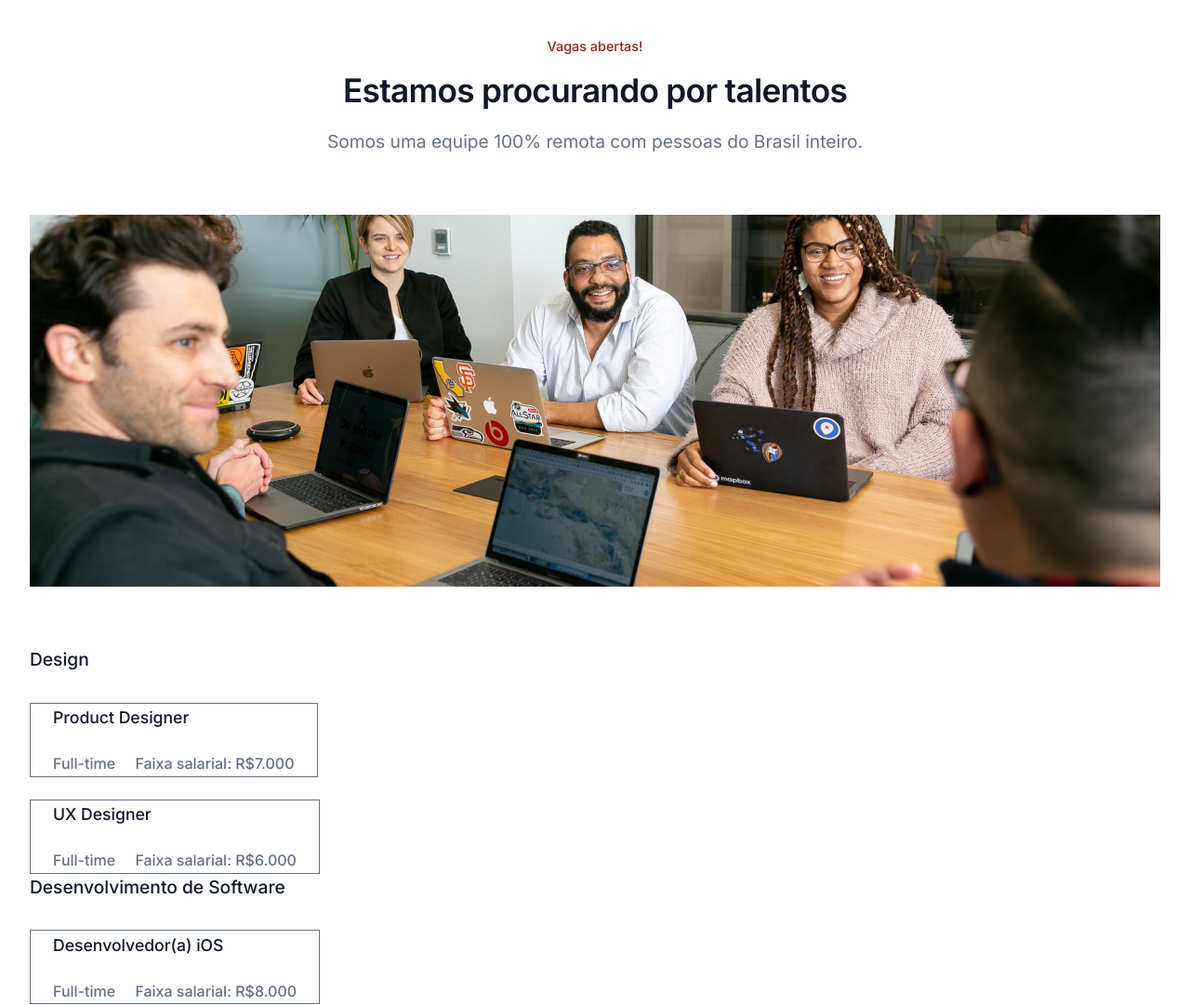
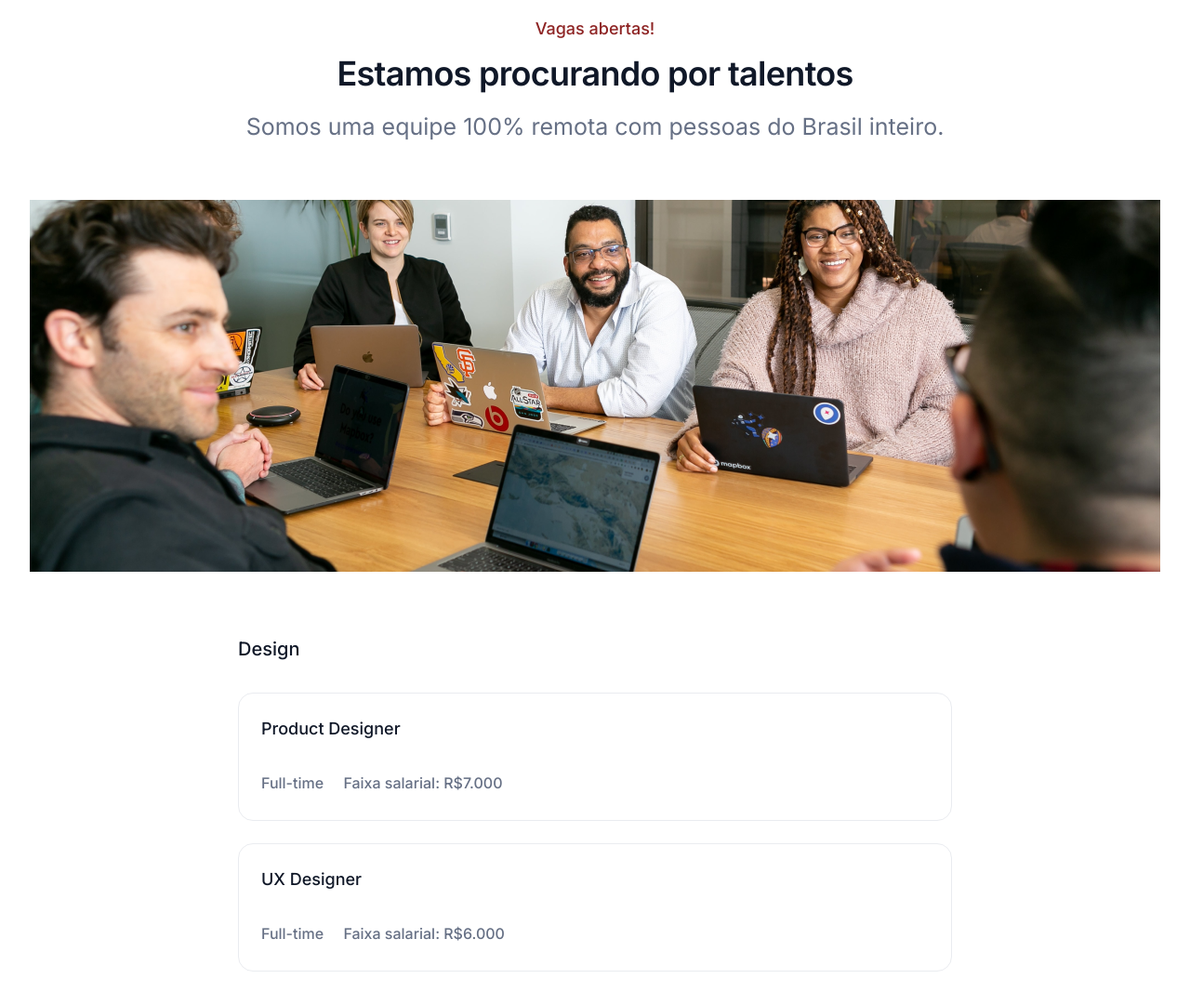
Before and after one commit to IsacGriz/7DaysOfCode, a plain HTML site: page index.html in a window 1280 px wide. Shown: the part 800-1881 px from the top of the page at 93% size. Drawn offline with Linux system fonts and the light colour scheme; a web font is replaced by a local one.

Commit message:
Seção de vagas

```diff
--- a/index.html
+++ b/index.html
@@ -105,54 +105,70 @@
       <!-- Seção de vagas -->
 
       <section class="vagas">
-        <!-- Título -->
-
         <div class="titulo">
           <p>Vagas abertas!</p>
           <h2>Estamos procurando por talentos</h2>
-          <p>Somos uma equipe 100% remota com pessoas do Brasil inteiro.</p>
-        </div>
-
-        <!-- Imagem -->
-
+          <p class="lastchild">
+            Somos uma equipe 100% remota com pessoas do Brasil inteiro.
+          </p>
           <img
             src="./assets/executivos.png"
             alt="várias pessoas sentadas à uma mesa"
           />
-
-        <!-- Vagas Design  -->
-
-        <div class="lista">
+        </div>
+        <div class="descricaovagas">
+          <div class="subdescricao">
+            <dl>
               <h2>Design</h2>
-          <ul>
-            <li>
+              <div>
+                <dt>
                   <h3>Product Designer</h3>
+                </dt>
+                <dd>
                   <p>Full-time &nbsp; &nbsp; Faixa salarial: R$7.000</p>
-            </li>
-            <li>
+                </dd>
+              </div>
+              <div>
+                <dt>
                   <h3>UX Designer</h3>
+                </dt>
+                <dd>
                   <p>Full-time &nbsp; &nbsp; Faixa salarial: R$6.000</p>
-            </li>
-          </ul>
+                </dd>
               </div>
-
-        <!-- Vagas Dev -->
-        <div class="lista">
+            </dl>
+          </div>
+        </div>
+        <div class="descricaovagas">
+          <div class="subdescricao">
+            <dl>
               <h2>Desenvolvimento de Software</h2>
-          <ul>
-            <li>
+              <div>
+                <dt>
                   <h3>Desenvolvedor(a) iOS</h3>
+                </dt>
+                <dd>
                   <p>Full-time &nbsp; &nbsp; Faixa salarial: R$8.000</p>
-            </li>
-            <li>
+                </dd>
+              </div>
+              <div>
+                <dt>
                   <h3>Desenvolvedor(a) Front-end</h3>
+                </dt>
+                <dd>
                   <p>Full-time &nbsp; &nbsp; Faixa salarial: R$7.000</p>
-            </li>
-            <li>
+                </dd>
+              </div>
+              <div>
+                <dt>
                   <h3>Desenvolvedor(a) Back-end</h3>
+                </dt>
+                <dd>
                   <p>Full-time &nbsp; &nbsp; Faixa salarial: R$8.000</p>
-            </li>
-          </ul>
+                </dd>
+              </div>
+            </dl>
+          </div>
         </div>
       </section>
 
--- a/styles.css
+++ b/styles.css
@@ -86,23 +86,6 @@ header button:last-child {
 
 /* Sonre nós */
 
-main {
-  width: 100%;
-  display: flex;
-  justify-content: center;
-  align-items: center;
-  flex-direction: column;
-}
-
-section {
-  max-width: 80rem;
-  width: 100%;
-  display: flex;
-  justify-content: center;
-  align-items: center;
-  flex-direction: column;
-}
-
 .sobrenos {
   margin: 6rem 0;
   text-align: center;
@@ -140,7 +123,6 @@ section {
 
 .dados ul {
   display: flex;
-  flex-wrap: wrap;
   justify-content: space-around;
   align-items: center;
   padding-bottom: 6rem;
@@ -154,7 +136,6 @@ section {
   font-weight: 600;
   line-height: 4.5rem;
   letter-spacing: -1.2px;
-  padding-bottom: 0.7rem;
 }
 
 /* Item */
@@ -164,7 +145,6 @@ section {
   font-size: 1.1rem;
   font-weight: 500;
   line-height: 1.7rem;
-  padding-bottom: 0.5rem;
 }
 
 /* Descrição do item */
@@ -175,102 +155,78 @@ section {
   line-height: 1.5rem;
 }
 
-/* Seção vagas */
-
 .vagas {
-  padding: 6rem 0;
   text-align: center;
+  margin: 96px 0 32px 0;
 }
 
-/* Div título */
-
-.titulo {
-  text-align: center;
+.vagas .titulo p:first-child {
+  color: #8E2424;
+  font-size: 18px;
+  font-weight: 500;
+  line-height: 20px;
 }
-
-/* Primeiro parágrafo */
-
-.titulo p:first-child {
-  color: #8E2424;
-  font-size: 0.9rem;
-  font-weight: 500;
-  line-height: 1.2rem;
-  padding-bottom: 1rem;
-}
-
-/* Título */
 
 .titulo h2 {
   color: var(--gray-900);
-  font-size: 2.2rem;
+  font-size: 36px;
   font-weight: 600;
-  line-height: 2.7rem;
+  line-height: 44px;
   letter-spacing: -0.72px;
-  margin-bottom: 1.2rem;
+  padding: 16px 0 20px 0;
 }
 
-/* Descrição */
-
-.titulo p:last-child {
+.lastchild {
   color: var(--gray-500);
-  font-size: 1.2rem;
+  font-size: 25px;
   font-weight: 400;
-  line-height: 1.8rem;
+  line-height: 30px;
 }
 
-.vagas img {
-  margin: 4rem 0;
-  flex-shrink: 0;
+.titulo img {
+  margin: 64px 0;
 }
 
-.lista {
-  display: flex;
-  align-items: flex-start;
-  justify-content: flex-start;
-  flex-direction: column;
-  width: 100%;
-  padding: 0 2rem;
-  gap: 2rem;
+.descricaovagas {
+  max-width: 1280px;
+  margin: auto;
 }
 
-.lista ul {
-  max-width: 50rem;
-  width: 100%;
-  display: flex;
-  flex-direction: column;
-  justify-content: center;
-  flex-direction: column;
-  align-items: flex-start;
-  gap: 1.5rem;
+.subdescricao {
+  max-width: 768px;
+  margin: auto;
+  text-align: left;
 }
 
-.lista ul li {
-  display: flex;
-  align-items: flex-start;
-  justify-content: center;
-  flex-direction: column;
-  height: 5rem;
-  padding: 1.5rem;
-  gap: 1.5rem;
-  border: 1px solid var(--gray-500);
+.subdescricao h2 {
+  margin-bottom: 32px;
+  color: var(--gray-900);
+  font-size: 20px;
+  font-weight: 500;
+  line-height: 30px;
 }
 
-.lista h2 {
-  color: var(--gray-900);
-  font-size: 1.2rem;
-  font-weight: 500;
-  line-height: 1.8rem;
+dl {
+  margin-bottom: 40px;
 }
 
-.lista h3 {
-  color: var(--gray-900);
-  font-size: 1.1rem;
-  font-weight: 500;
-  line-height: 1.7rem;
+.subdescricao dl div {
+  margin-bottom: 24px;
+  padding: 24px 24px 28px 24px;
+  border: 1px solid #EAECF0;
+  border-radius: 16px;
 }
 
-.lista {
-  color: var(--gray-500, #667085);
+.subdescricao h3 {
+  padding-bottom: 32px;
+  color: var(--gray-900);
+  font-size: 18px;
+  font-weight: 500;
+  line-height: 28px;
+}
+
+.subdescricao p {
+  color: var(--gray-500);
   font-size: 16px;
   font-weight: 500;
   line-height: 24px;
```
Lines whose indentation alone changed are shown as unchanged.
